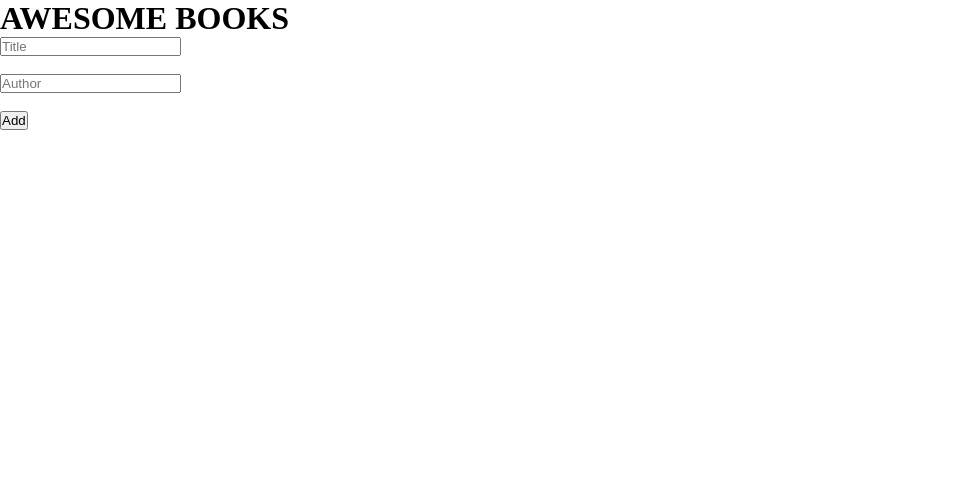
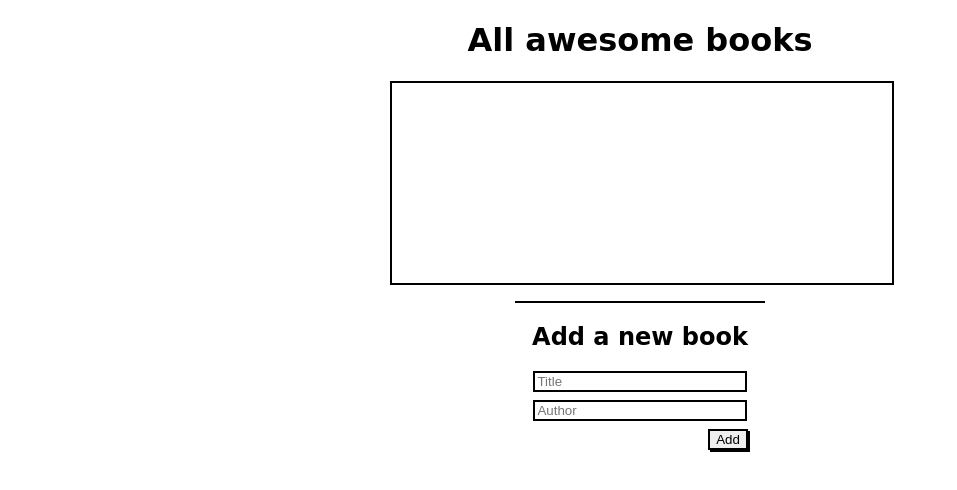
Before and after one commit to Cabraham1/Awesome-Books, a website: page index.html in a window 1280 px wide. Shown: the whole page, without its empty margins (0-957 px from the left). Drawn offline with Linux system fonts and the light colour scheme.

Commit message:
Add some styling

```diff
--- a/index.html
+++ b/index.html
@@ -11,26 +11,31 @@
 
 </head>
 
-<body class="container">
+<body>
+  <div class="container">
     <div class="section-one">
-    <h1>AWESOME BOOKS</h1>
+      <h1>All awesome books</h1>
     </div>
 
     <div class="table-part">
       <ul class="table-list">
       </ul>
     </div>
+    <div class="hr">
 
+    </div>
 
     <div class="form-section">
       <form id="form">
-      <input type="text" name="title" id="title" class="input" placeholder="Title"> <br> <br>
-      <input type="text" name="author" id="author" class="input" placeholder="Author"> <br> <br>
+        <h2>Add a new book</h2>
+        <input type="text" name="title" id="title" class="input" placeholder="Title"><br>
+        <input type="text" name="author" id="author" class="input" placeholder="Author"><br>
         <button type="submit" class="btn">Add</button>
         <p class="error"></p>
 
       </form>
     </div>
+  </div>
   <script src="./script.js"></script>
 </body>
 
--- a/style.css
+++ b/style.css
@@ -1,5 +1,39 @@
-* {
+.container {
+  width: 500px;
+  margin-left: auto;
+  margin-right: auto;
+  box-sizing: border-box;
+  font-family: 'Brush Script MT', cursive;
+  text-align: center;
+}
+
+.form-section {
+  display: flex;
+  justify-content: center;
+}
+
+input {
+  width: 95%;
+  margin-bottom: 8px;
+  border: 2px solid black;
+}
+
+button {
+  float: right;
+  border: 2px solid black;
+  box-shadow: 2px 2px black;
+}
+
+.table-list {
+  height: 200px;
+  width: 100%;
+  border: 2px solid black;
+  display: flex;
   padding: 0;
-  margin: 0;
-  box-sizing: border-box;
 }
+
+.hr {
+  width: 50%;
+  margin: 0 auto;
+  border-bottom: 2px solid black;
+}
```
Lines whose indentation alone changed are shown as unchanged.
